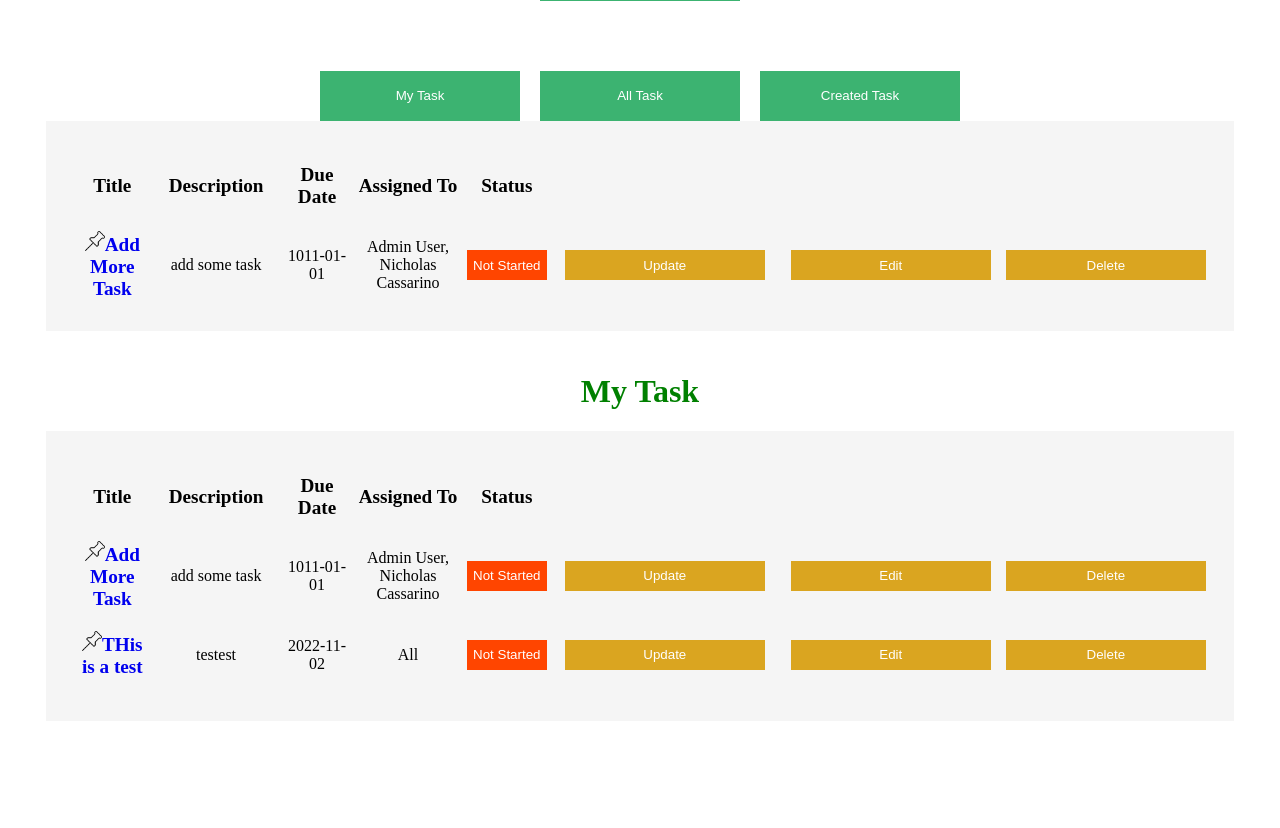
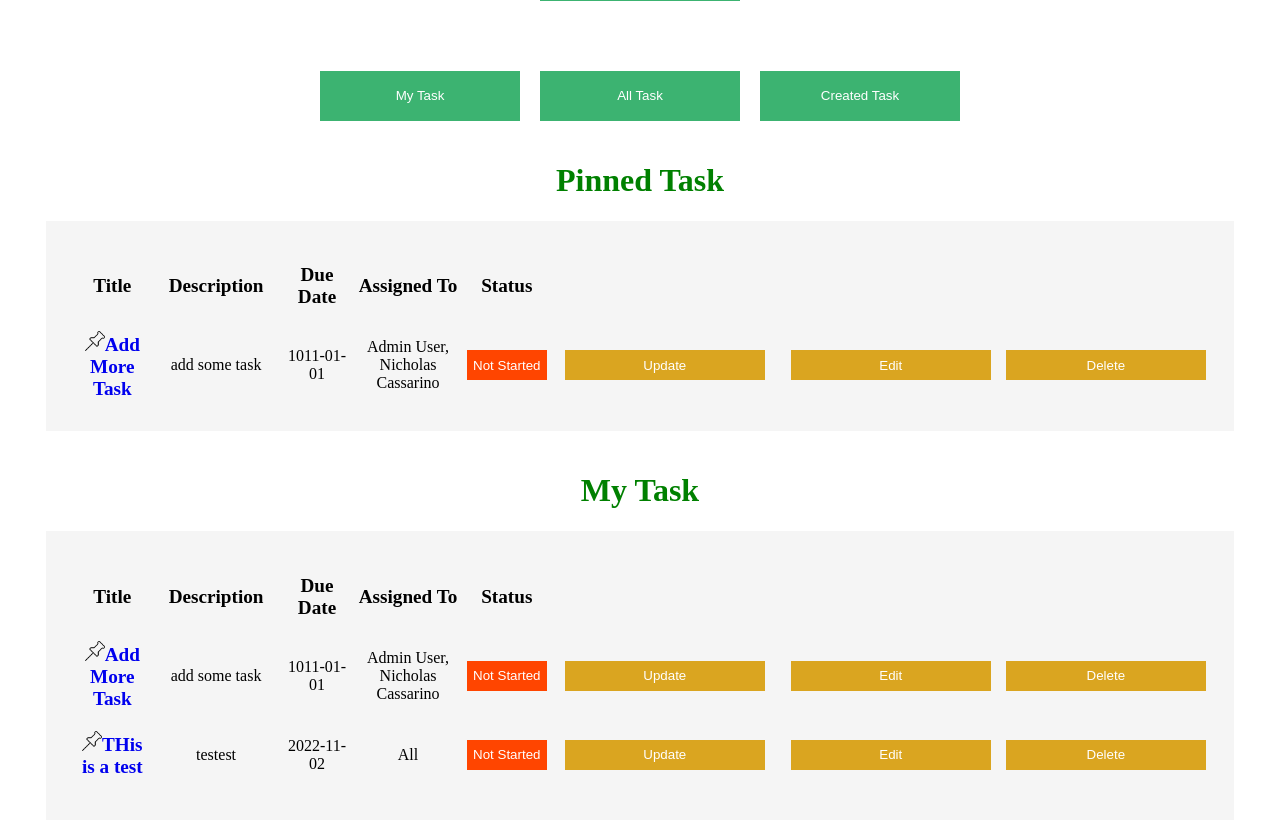
Before and after one commit to ethanh2003/Task-Tracker, a Flask app: template templates/task.html in a window 1280 px wide. Shown: the part 510-1338 px from the top of the page. Before the commit the page ends 1183 px from the top, so only its background shows below. Run offline with Flask 3, Linux system fonts and the light colour scheme; the template is opened without the code that fills it: values that come from a table or form of the project are taken from there, others are empty.

Commit message:
small update

```diff
--- a/templates/task.html
+++ b/templates/task.html
@@ -55,6 +55,9 @@
     <button class="top-bar filter-button" onclick="toggle_visibility('createdTask')">Created Task</button>
 </div>
 {% if user.pinnedTask != "" %}
+    <div class="h">
+        <h1>Pinned Task</h1>
+    </div>
 <div id="pinnedTask">
         <div id="todo" class="todo">
         <table>
```
Also changed, not shown: instance/database.sqlite.
